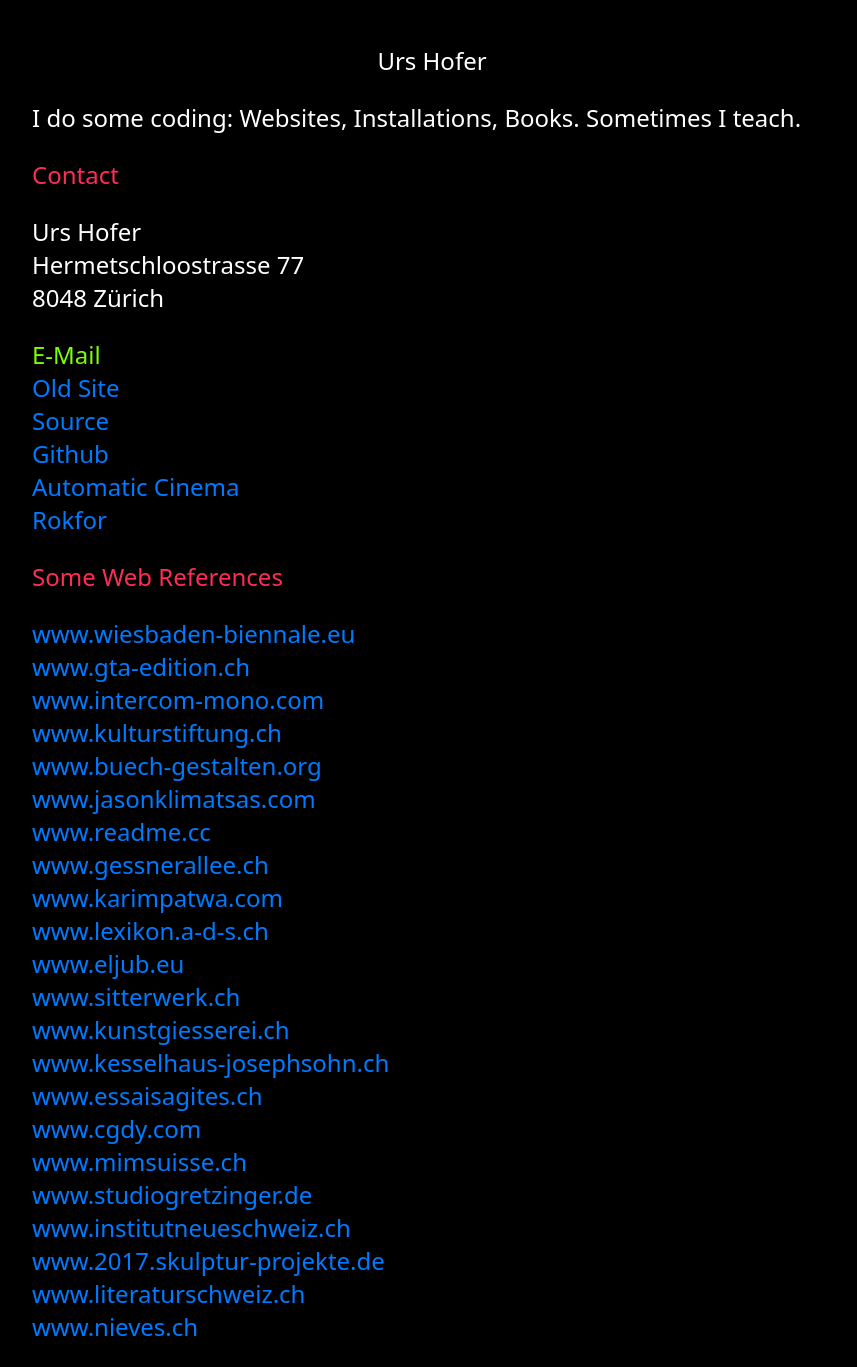
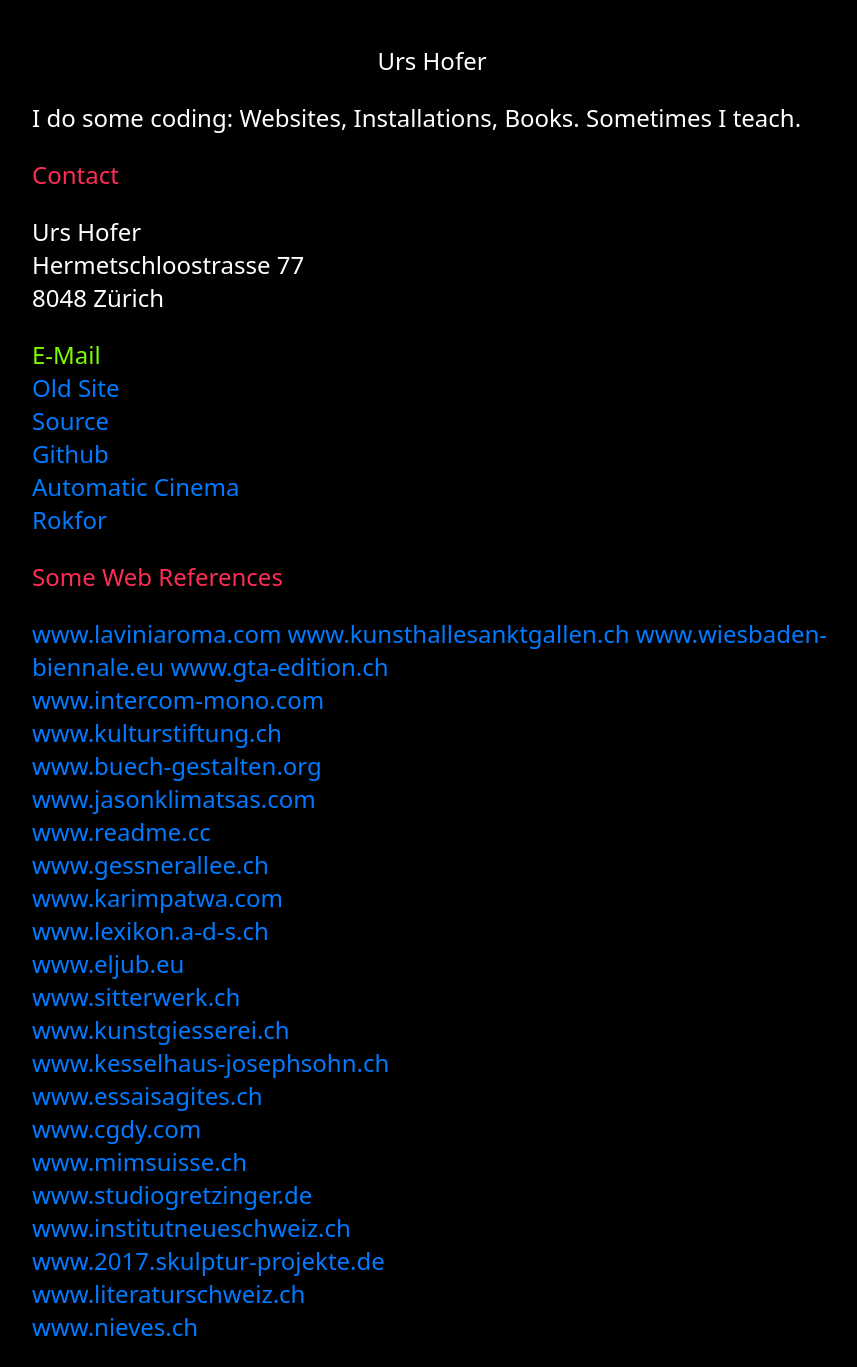
Before and after one commit to urshofer/urshofer.ch, a Jekyll site: the page built from index.markdown, in a window 1280 px wide. Shown: the whole page, without its empty margins (208-1065 px from the left). Built offline with Jekyll 4.4.1, drawn with Linux system fonts in a browser that asks for light colours.

Commit message:
Update index.markdown

```diff
--- a/index.markdown
+++ b/index.markdown
@@ -24,7 +24,9 @@ Hermetschloostrasse 77
 Some Web References
 -------------------
 
-[www.wiesbaden-biennale.eu](//wiesbaden-biennale.eu)
+[www.laviniaroma.com](//www.laviniaroma.com)
+[www.kunsthallesanktgallen.ch](//www.kunsthallesanktgallen.ch)
+[www.wiesbaden-biennale.eu](//2022.wiesbaden-biennale.eu)
 [www.gta-edition.ch](//www.gta-edition.ch)
 [www.intercom-mono.com](//www.intercom-mono.com)
 [www.kulturstiftung.ch](//www.kulturstiftung.ch)
```
